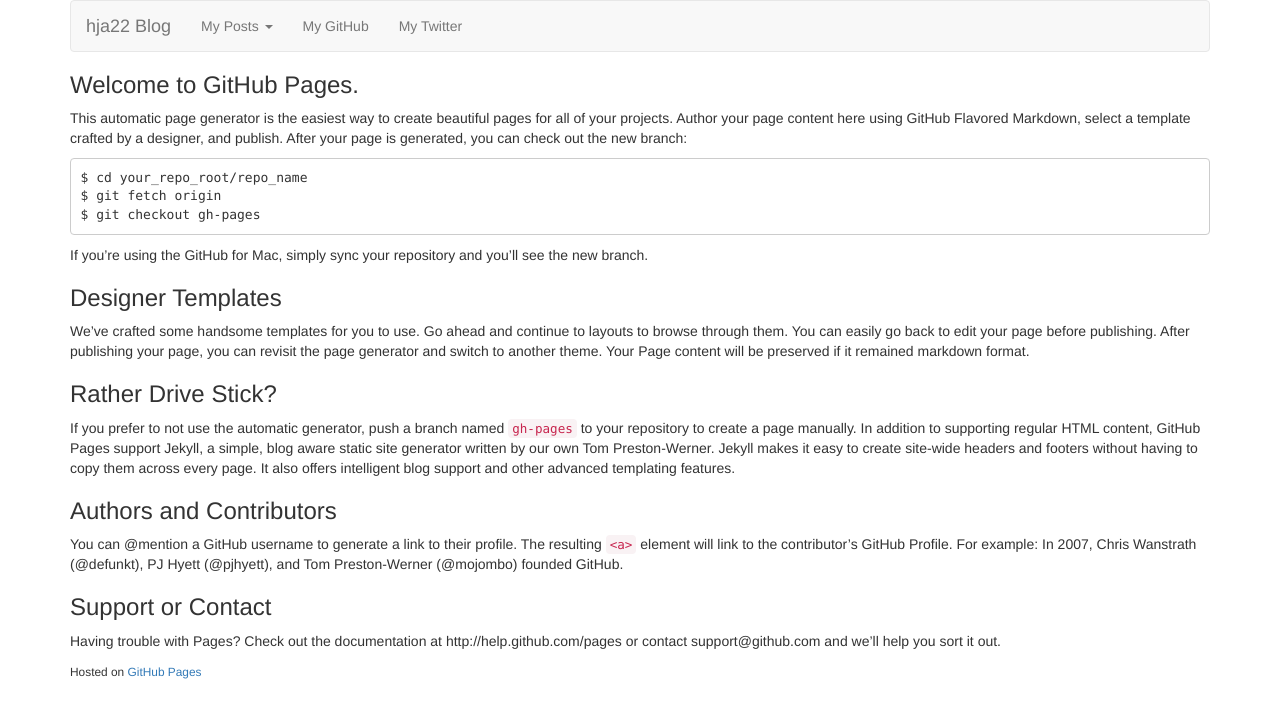
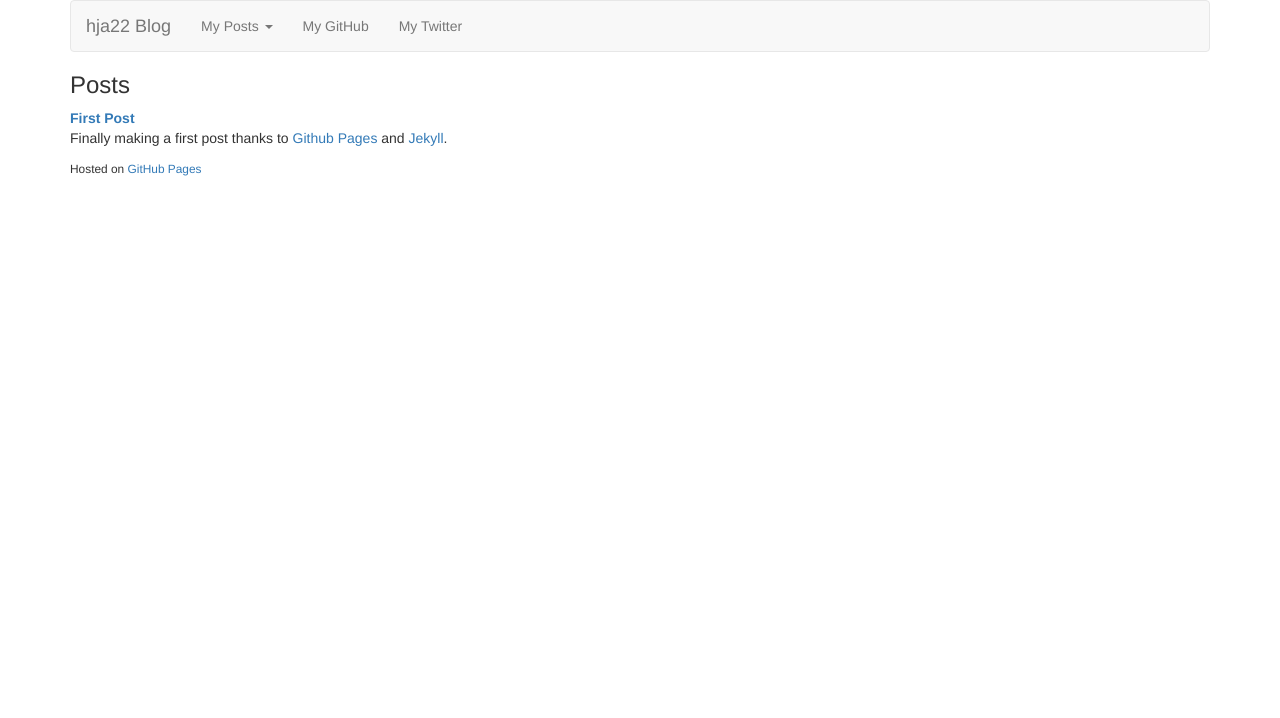
Before and after one commit to henryaddison/henryaddison.github.io, a Jekyll site: the page built from index.md, in a window 1280 px wide. Shown: the top 718 px of the page. Built offline with Jekyll 4.4.1, drawn with Linux system fonts in a browser that asks for light colours; nearby versions of some CDN libraries; our own code applies the rules of GitHub Pages for plain Markdown files.

Commit message:
update index page to list posts

````diff
--- a/index.md
+++ b/index.md
@@ -1,22 +1,9 @@
-### Welcome to GitHub Pages.
-This automatic page generator is the easiest way to create beautiful pages for all of your projects. Author your page content here using GitHub Flavored Markdown, select a template crafted by a designer, and publish. After your page is generated, you can check out the new branch:
-
-```
-$ cd your_repo_root/repo_name
-$ git fetch origin
-$ git checkout gh-pages
-```
-
-If you're using the GitHub for Mac, simply sync your repository and you'll see the new branch.
-
-### Designer Templates
-We've crafted some handsome templates for you to use. Go ahead and continue to layouts to browse through them. You can easily go back to edit your page before publishing. After publishing your page, you can revisit the page generator and switch to another theme. Your Page content will be preserved if it remained markdown format.
-
-### Rather Drive Stick?
-If you prefer to not use the automatic generator, push a branch named `gh-pages` to your repository to create a page manually. In addition to supporting regular HTML content, GitHub Pages support Jekyll, a simple, blog aware static site generator written by our own Tom Preston-Werner. Jekyll makes it easy to create site-wide headers and footers without having to copy them across every page. It also offers intelligent blog support and other advanced templating features.
-
-### Authors and Contributors
-You can @mention a GitHub username to generate a link to their profile. The resulting `<a>` element will link to the contributor's GitHub Profile. For example: In 2007, Chris Wanstrath (@defunkt), PJ Hyett (@pjhyett), and Tom Preston-Werner (@mojombo) founded GitHub.
-
-### Support or Contact
-Having trouble with Pages? Check out the documentation at http://help.github.com/pages or contact support@github.com and we’ll help you sort it out.
+### Posts
+{% for post in site.posts %}
+  <div class="row">
+    <div class="col-md-12">
+      <dt><a href="{{ post.url }}">{{ post.title }}</a></dt>
+      <dd>{{ post.excerpt }}</dd>
+    </div>
+  </div>
+{% endfor %}
````
